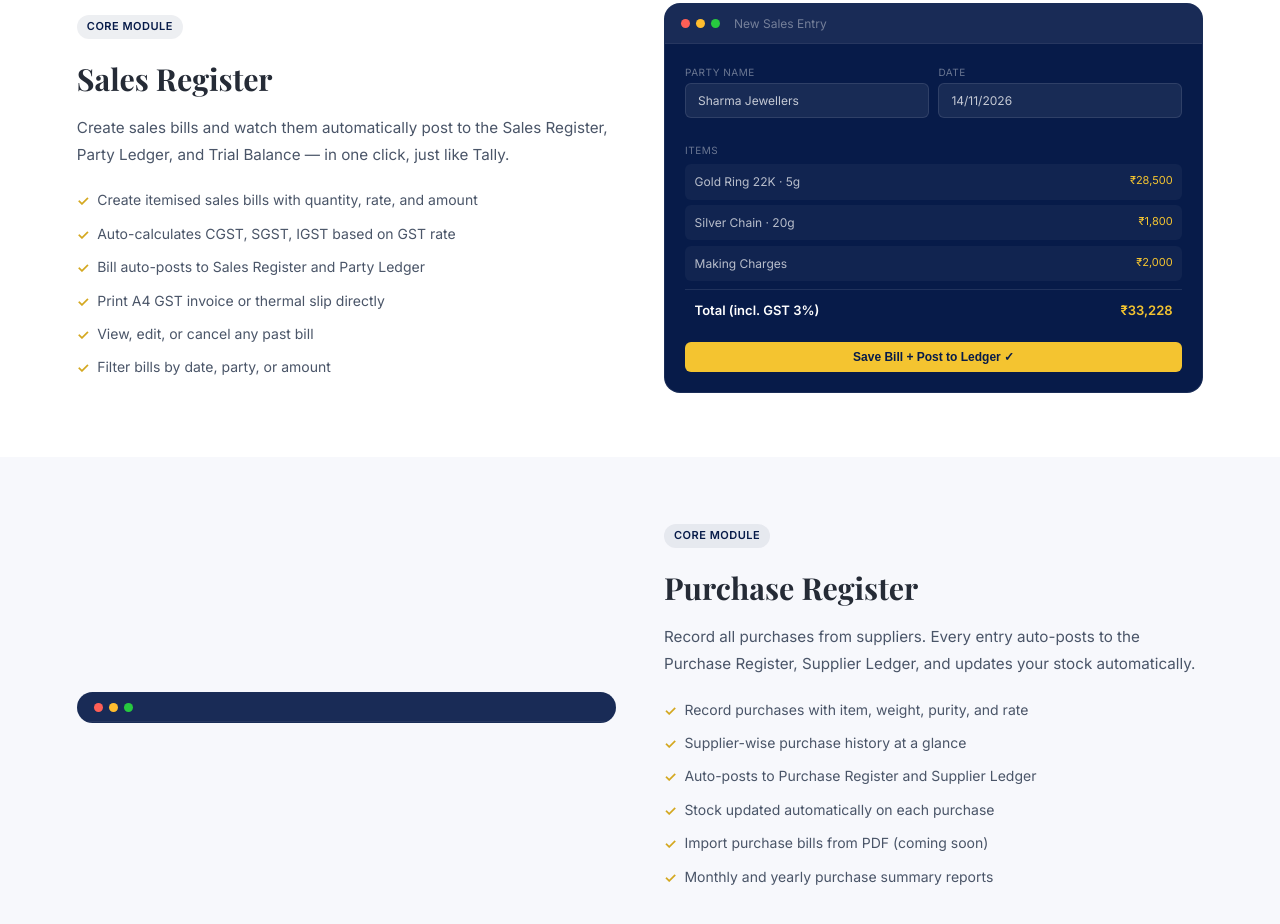
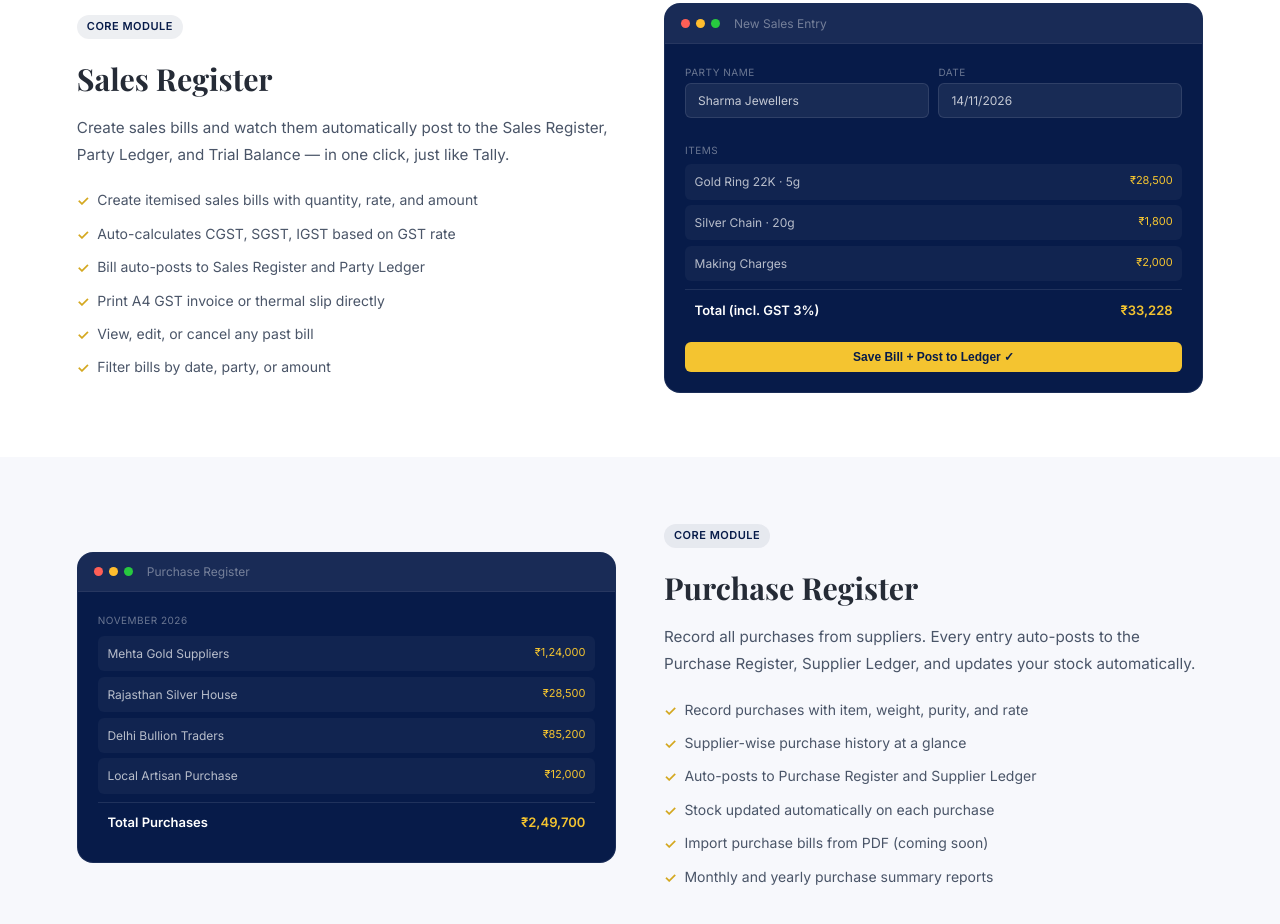
Before and after one commit to catoolskit/munim, a plain HTML site: page features.html in a window 1280 px wide. Shown: the part 430-1354 px from the top of the page. Drawn offline with nearby package versions, Linux system fonts and the light colour scheme.

Commit message:
Restore features.html with updated content

```diff
--- a/features.html
+++ b/features.html
@@ -191,3 +191,13 @@ footer{background:var(--charcoal);padding:3rem 6% 0;display:grid;grid-template-c
       <div class="mdot" style="background:#ff5f56"></div>
       <div class="mdot" style="background:#ffbd2e"></div>
       <div class="mdot" style="background:#27c93f"></div>
+      <span class="mock-title">Purchase Register</span>
+    </div>
+    <div class="mock-body">
+      <div class="mock-label" style="margin-bottom:8px;">November 2026</div>
+      <div class="mock-row-item">Mehta Gold Suppliers<span>₹1,24,000</span></div>
+      <div class="mock-row-item">Rajasthan Silver House<span>₹28,500</span></div>
+      <div class="mock-row-item">Delhi Bullion Traders<span>₹85,200</span></div>
+      <div class="mock-row-item">Local Artisan Purchase<span>₹12,000</span></div>
+      <div class="mock-total">Total Purchases<span>₹2,49,700</span></div>
+    </div>
```
